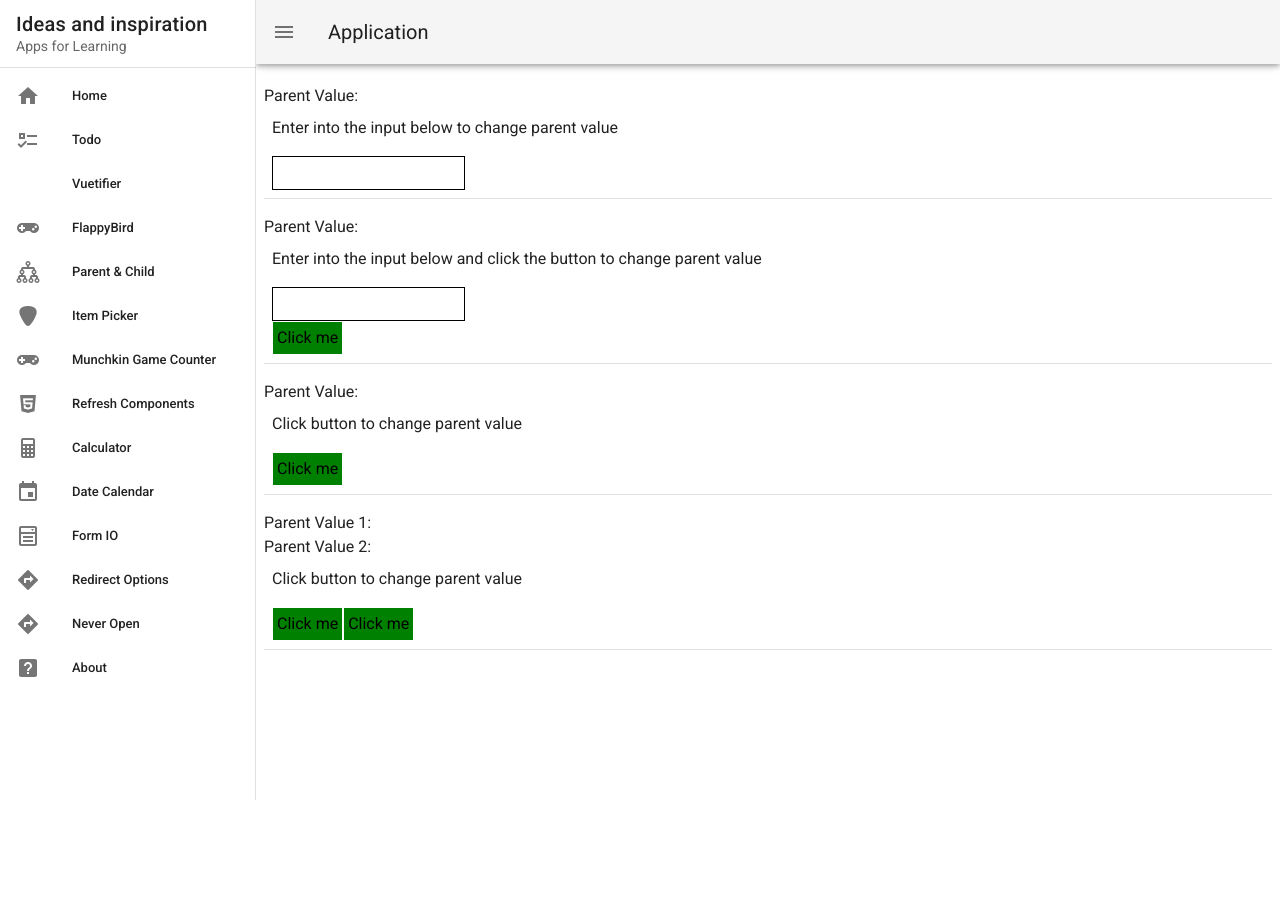
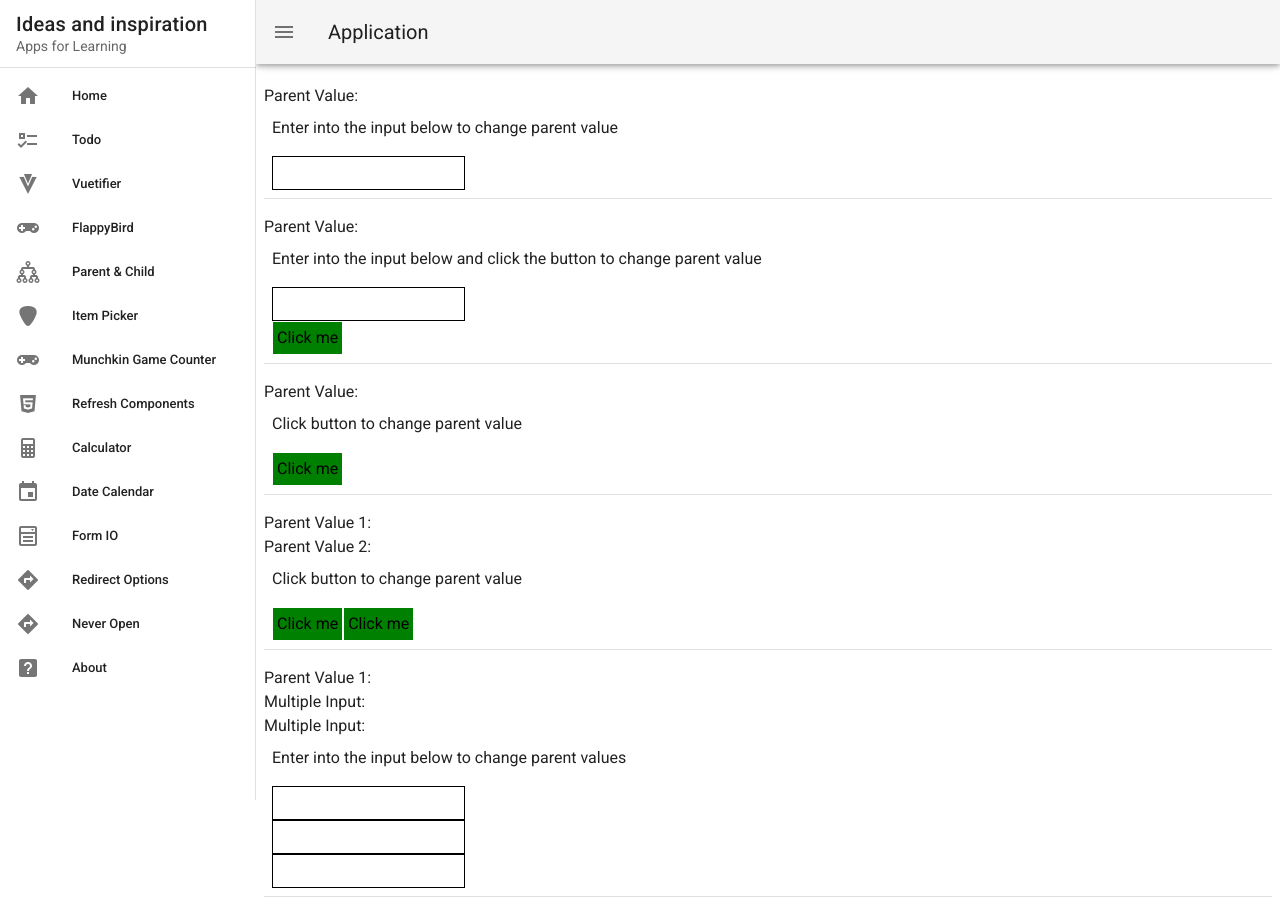
Before and after one commit to temaari/multipurpose-app, a Vue app: page /Parent in a window 1280 px wide. Before the commit the page ends 800 px from the top, so only its background shows below. Built offline with nearby package versions, Linux system fonts and the light colour scheme.

Commit message:
adding multiple inputs for parent

```diff
--- a/src/App.vue
+++ b/src/App.vue
@@ -57,7 +57,7 @@
 			items: [
 					{ title: 'Home', icon: 'mdi-home', to:'/'},
 					{ title: 'Todo', icon: 'mdi-format-list-checks', to: '/todo' },
-					{ title: 'Vuetifier', icon: 'mdi-vue', to: '/Vuetifier' },
+					{ title: 'Vuetifier', icon: 'mdi-vuetify', to: '/Vuetifier' },
 					{ title: 'FlappyBird', icon: 'mdi-controller-classic', to: '/FlappyBird' },
 					{ title: 'Parent & Child', icon: 'mdi-family-tree', to: '/parent' },
 					{ title: 'Item Picker', icon: 'mdi-guitar-pick', to: '/itempicker' },
--- /dev/null
+++ b/src/Components/Parent/MultipleInput.vue
@@ -0,0 +1,46 @@
+<template>
+	<div class="pa-2" >
+		<p>Enter into the input below to change parent values</p>
+		<input
+			class="pa-1"
+			type="text"
+			v-model="val"
+			v-on:input="updateValue({name: 'uno', value: val})"
+		/><br>
+		<input
+			class="pa-1"
+			type="text"
+			v-model="input"
+			v-on:input="updateValue({name: 'first', value: input, object:'myObject'})"
+		/><br>
+		<input
+			class="pa-1"
+			type="text"
+			v-model="name"
+			v-on:input="updateValue({name: 'last', value: name, object:'myObject'})"
+		/>
+	</div>
+</template>
+
+<script>
+	export default {
+		data() {
+			return {
+				input: '',
+				name: '',
+				val: '',
+			}
+		},
+		methods: {
+			updateValue: function (value) {
+				this.$emit('input', value);
+			}
+		}
+	}
+</script>
+
+<style scoped>
+	input {
+		border: 1px solid black;
+	}
+</style>
--- a/src/views/Parent.vue
+++ b/src/views/Parent.vue
@@ -13,6 +13,11 @@
 		<div>Parent Value 2: {{ due }}</div>
 		<due-button v-model="update" />
 		<v-divider class="pa-2" ></v-divider>
+		<div>Parent Value 1: {{ uno }}</div>
+		<div>Multiple Input: {{ myObject['first'] }}</div>
+		<div>Multiple Input: {{ myObject['last'] }}</div>
+		<multiple-input v-model="update" />
+		<v-divider class="pa-2" ></v-divider>
 	</div>
 </template>
 
@@ -21,6 +26,8 @@
 	import ChildButton from '../components/Parent/ChildButton'
 	import ButtonOnly from '../components/Parent/ButtonOnly'
 	import DueButton from '../components/Parent/DueButton'
+	import MultipleInput from '../components/Parent/MultipleInput'
+
 	export default {
 		data() {
 			return {
@@ -29,19 +36,21 @@
 				button: '',
 				uno: '',
 				due: '',
-				update: {}
+				update: {},
+				myObject: {},
 			}
 		},
 		watch: {
 			update: function(x) {
-				this[x.name] = x.value
-			}
+				!x['object'] ? this[x.name] = x.value : this[x.object][x.name] = x.value
+			},
 		},
 		components: {
 			ChildInput: ChildInput,
 			ChildButton: ChildButton,
 			ButtonOnly: ButtonOnly,
 			DueButton: DueButton,
+			MultipleInput: MultipleInput,
 		}
 	}
 </script>
```
